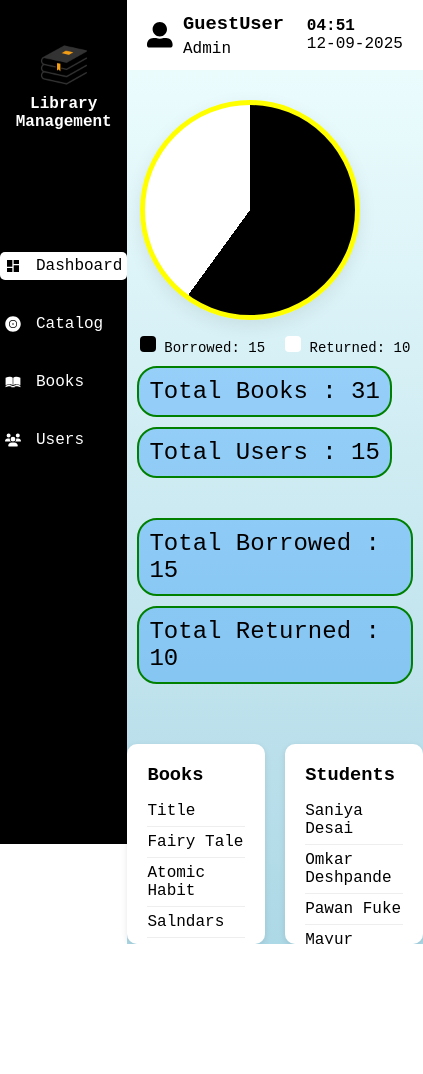
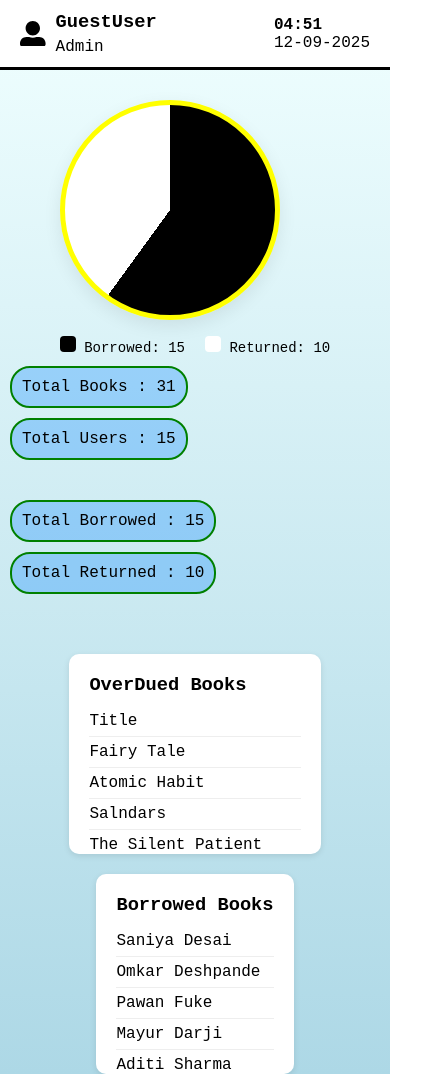
Before and after one commit to PawanTheCoder/Library_Management, a React (Vite) app: page /hero in a window 390 px wide. Shown: the whole page, 423 px wide, since content can reach past the window. Before the commit the page ends 944 px from the top, so only its background shows below. Built offline with nearby package versions, Linux system fonts and the light colour scheme.

Commit message:
Changes in dashboard

```diff
--- a/src/Components/HeroPage.jsx
+++ b/src/Components/HeroPage.jsx
@@ -104,7 +104,7 @@ function HeroPage() {
 
                         <div className={styles.listsSection}>
                             <div className={styles.listCard}>
-                                <h3 >Books</h3>
+                                <h3 >OverDued Books</h3>
                                 <ul className={styles.nameList}>
                                     {BookData.map((book) => (
                                         <li key={book.id}>{book.title}</li>
@@ -112,7 +112,7 @@ function HeroPage() {
                                 </ul>
                             </div>
                             <div className={styles.listCard}>
-                                <h3 >Students</h3>
+                                <h3 >Borrowed Books</h3>
                                 <ul className={styles.nameList}>
                                     {StudentData.map((student) => (
                                         <li key={student.id}>{student.name}</li>
--- a/src/Components/HeroPage.module.css
+++ b/src/Components/HeroPage.module.css
@@ -14,7 +14,15 @@
     font-size: 1rem;
     text-align: center;
     padding-top: 40px;
+    position: fixed;
 }
+
+@media (max-width: 600px) {
+    .nav {
+        display: none;
+    }
+}
+
 
 .navBar {
     display: flex;
@@ -33,11 +41,21 @@
 .mainContent {
     color: black;
     background: linear-gradient(azure, lightblue);
-    width: 100%;
+    width: calc(100% - 150px);
+    /* subtract nav width */
+    margin-left: 150px;
+    /* push content aside */
     display: flex;
     flex-direction: column;
+}
 
+@media (max-width: 600px) {
+    .mainContent {
+        width: 100%;
+        margin-left: 0;
+    }
 }
+
 
 /* Header */
 .headerLine {
@@ -47,6 +65,7 @@
     background-color: white;
     padding: 10px 20px;
     min-height: 70px;
+    border-bottom: 3px solid black;
 }
 
 .toFlexRow {
@@ -78,7 +97,9 @@
     justify-content: space-around;
     gap: 20px;
     margin-top: 20px;
-
+    flex-direction: column;
+    justify-content: center;
+    align-items: center;
 
 }
 
@@ -182,6 +203,4 @@ li {
     margin: 10px;
     border: 2px solid green;
     border-radius: 20px;
-    font-size: 1.5rem;
-
 }
```
